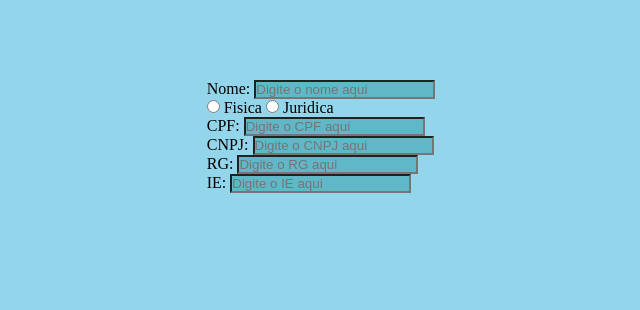
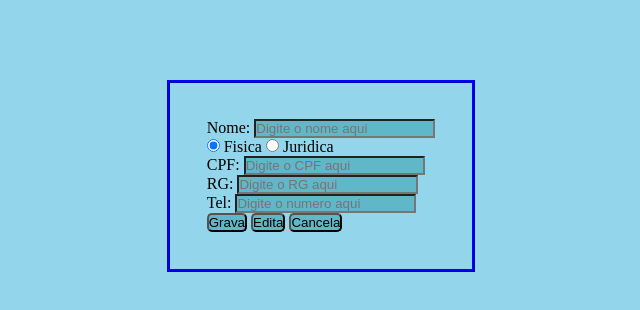
Before and after one commit to JoseHelioF/Avaliacao, a plain HTML site: page index.html in a window 1280 px wide. Shown: the whole page, without its empty margins (319-959 px from the left). Drawn offline with Linux system fonts and the light colour scheme.

Commit message:
Fim do tempo

```diff
--- a/index.html
+++ b/index.html
@@ -18,7 +18,7 @@
             </div>
             <div>
                 <form action="escolhe">
-                    <input class="tipo" type="radio" id="Fisica" name="Fisica" value="CPF" onchange="alteratipo()" >
+                    <input class="tipo" type="radio" id="Fisica" name="Fisica" value="CPF" checked onchange="alteratipo()" >
                     <label for="Fisica">Fisica</label>
                     <input class="tipo" type="radio" id="Juridica" name="Fisica" value="CNPJ" onchange="alteratipo()" >
                     <label for="Fisica">Juridica</label>
@@ -28,7 +28,7 @@
                 <label for="cpf">CPF:</label>
                 <input type="text" placeholder="Digite o CPF aqui">
             </div>
-            <div class="cnpj">
+            <div class="cnpj , esconde">
                 <label for="cnpj">CNPJ:</label>
                 <input type="text" placeholder="Digite o CNPJ aqui">
             </div>
@@ -36,9 +36,18 @@
                 <label for="rg">RG:</label>
                 <input type="text" placeholder="Digite o RG aqui">
             </div>
-            <div class="cnpj">
+            <div class="cnpj , esconde">
                 <label for="ie">IE:</label>
                 <input type="text" placeholder="Digite o IE aqui">
+            </div>
+            <div class="tel">
+                <label for="tel">Tel:</label>
+                <input type="tel" placeholder="Digite o numero aqui">
+            </div>
+            <div >
+                <input class="botao" type="button" value="Grava" onclick="gravaregistro()" >
+                <input class="botao" type="button" value="Edita" >
+                <input class="botao" type="button" value="Cancela" >
             </div>
 
         </section>
--- a/script.js
+++ b/script.js
@@ -1,6 +1,23 @@
+const CHAVE =   "ChaveBanco"
+
+function gravarBD(){
+    localStorage.setItem(CHAVE, JSON.stringify(registro) )
+}
+
+function gravaregistro(){
+    registro.nome = document.getElementsByTagName('input')[0].value
+    registro.cpf = document.getElementsByTagName('input')[3].value
+    registro.cnpj = document.getElementsByTagName('input')[4].value
+    registro.rg = document.getElementsByTagName('input')[5].value
+    registro.ie = document.getElementsByTagName('input')[6].value
+    registro.tel = document.getElementsByTagName('input')[7].value
+    console.log(registro);
+    gravarBD()
+}
+
+
 function alteratipo(){
     let tipo = document.getElementsByClassName("tipo")
-    console.log(tipo);
 
    if(tipo[0].checked){
    document.getElementsByClassName("cnpj")[0].classList.add("esconde")
@@ -16,3 +33,14 @@ function alteratipo(){
    document.getElementsByClassName("cpf")[1].classList.add("esconde")
    }
 }
+
+var registro = {
+    nome:0,
+    cpf:0,
+    cnpj:0,
+    rg:0,
+    ie:0,
+    tel:0
+}
+
+window.addEventListener('load', lerBD())
--- a/style.css
+++ b/style.css
@@ -1,7 +1,6 @@
     *{
         padding: 0;
         margin: 0;
-
         }
 
     body {
@@ -13,6 +12,23 @@ body {
 
     }
 
+    section{
+        border-style: ridge;
+        box-sizing: 2px;
+        border-color: blue;
+        height: 100%;
+        padding: 3%;
+        justify-content: space-around;
+    }
+
+    main{
+        width: 95%;
+        height: 95%;
+        align-items: center;
+        justify-content: center;
+        display: flex;
+    }
+
     input{
         background-color: rgba(20, 136, 146 ,.4);
     }
@@ -20,3 +36,6 @@ input{
     .esconde{
         display: none;
     }
+    .botao{
+        border-radius: 5px  ;
+    }
```
Lines whose indentation alone changed are shown as unchanged.
